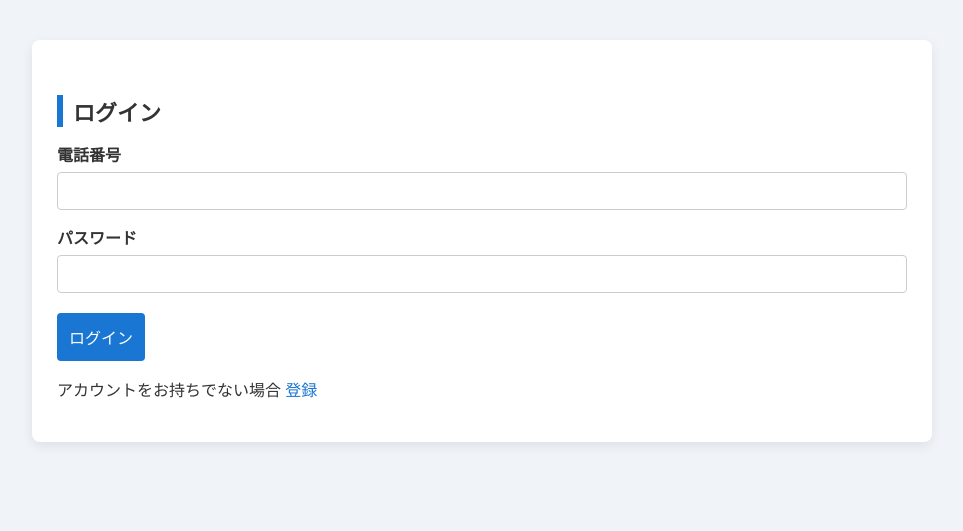
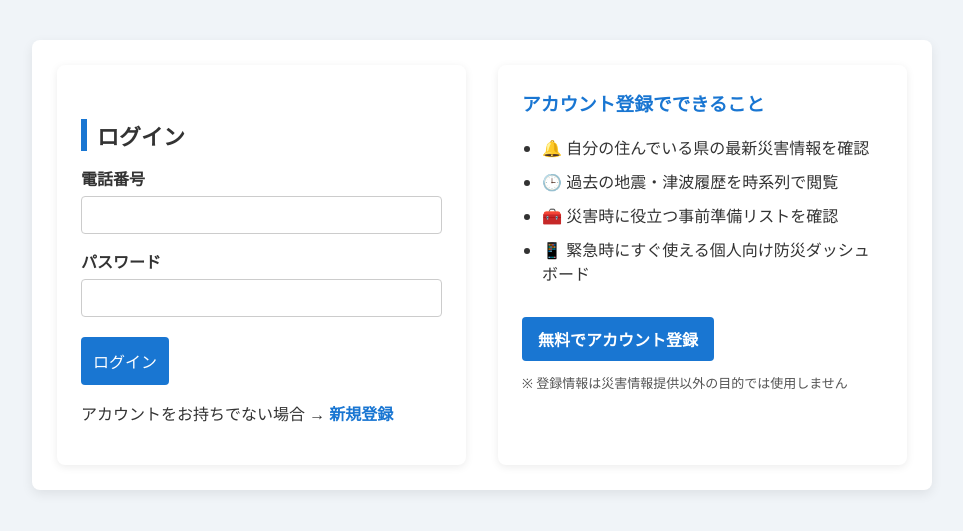
Before and after one commit to sr6910/my_fastapi_app, a Flask app: page /login in a window 1280 px wide. Shown: the part 52-583 px from the top of the page, without its empty margins (158-1121 px from the left). Run offline with Flask 3, Linux system fonts and the light colour scheme; data that the repository does not hold is empty; some libraries are stand-ins or nearby versions.

Commit message:
complete disaster support app

```diff
--- a/app.py
+++ b/app.py
@@ -93,7 +93,7 @@ def after_request(response):
     return response
 
 # ======================
-# トップ（ログインへ）
+# トップページ
 # ======================
 @app.route("/")
 def index():
--- a/static/style.css
+++ b/static/style.css
@@ -158,3 +158,49 @@ a {
 a:hover {
     text-decoration: underline;
 }
+
+/* ===== フッター ===== */
+.login-wrapper {
+    display: flex;
+    gap: 32px;
+    flex-wrap: wrap;
+}
+
+.login-box, .benefit-box {
+    background: #ffffff;
+    padding: 24px;
+    border-radius: 8px;
+    box-shadow: 0 2px 8px rgba(0,0,0,0.08);
+    flex: 1;
+    min-width: 280px;
+}
+
+.benefit-box h3 {
+    margin-top: 0;
+    color: #1976d2;
+}
+
+.benefit-box ul {
+    padding-left: 20px;
+}
+
+.benefit-box li {
+    margin-bottom: 10px;
+}
+
+.register-btn {
+    display: inline-block;
+    margin-top: 16px;
+    padding: 10px 16px;
+    background: #1976d2;
+    color: #fff;
+    text-decoration: none;
+    border-radius: 4px;
+    font-weight: bold;
+}
+
+.note {
+    font-size: 13px;
+    color: #555;
+    margin-top: 12px;
+}
--- a/templates/login.html
+++ b/templates/login.html
@@ -6,6 +6,7 @@
     <link rel="stylesheet" href="/static/style.css">
 </head>
 <body>
+<!-- ===== ヘッダー ===== -->
 <div class="header">
     <div>災害情報ダッシュボード</div>
     <div>
@@ -15,6 +16,10 @@
 </div>
 
 <div class="container">
+    <div class="login-wrapper">
+
+        <!-- ===== ログインフォーム ===== -->
+        <div class="login-box">
             <h2>ログイン</h2>
 
             {% with messages = get_flashed_messages() %}
@@ -25,7 +30,7 @@
 
             <form method="POST">
                 <label>電話番号</label>
-        <input type="phone" name="phone" required>
+                <input type="text" name="phone" required>
 
                 <label>パスワード</label>
                 <input type="password" name="password" required>
@@ -33,7 +38,33 @@
                 <button type="submit">ログイン</button>
             </form>
 
-    <p>アカウントをお持ちでない場合 <a href="/register">登録</a></p>
+            <p style="margin-top:16px;">
+                アカウントをお持ちでない場合 →
+                <a href="/register"><strong>新規登録</strong></a>
+            </p>
         </div>
+
+        <!-- ===== 登録メリット表示 ===== -->
+        <div class="benefit-box">
+            <h3>アカウント登録でできること</h3>
+            <ul>
+                <li>🔔 自分の住んでいる県の最新災害情報を確認</li>
+                <li>🕒 過去の地震・津波履歴を時系列で閲覧</li>
+                <li>🧰 災害時に役立つ事前準備リストを確認</li>
+                <li>📱 緊急時にすぐ使える個人向け防災ダッシュボード</li>
+            </ul>
+
+            <a href="/register" class="register-btn">
+                無料でアカウント登録
+            </a>
+
+            <p class="note">
+                ※ 登録情報は災害情報提供以外の目的では使用しません
+            </p>
+        </div>
+
+    </div>
+</div>
+
 </body>
 </html>
```
Also changed, not shown: templates/dis_his.html (+26 -0 lines). Lines whose indentation alone changed are shown as unchanged.
